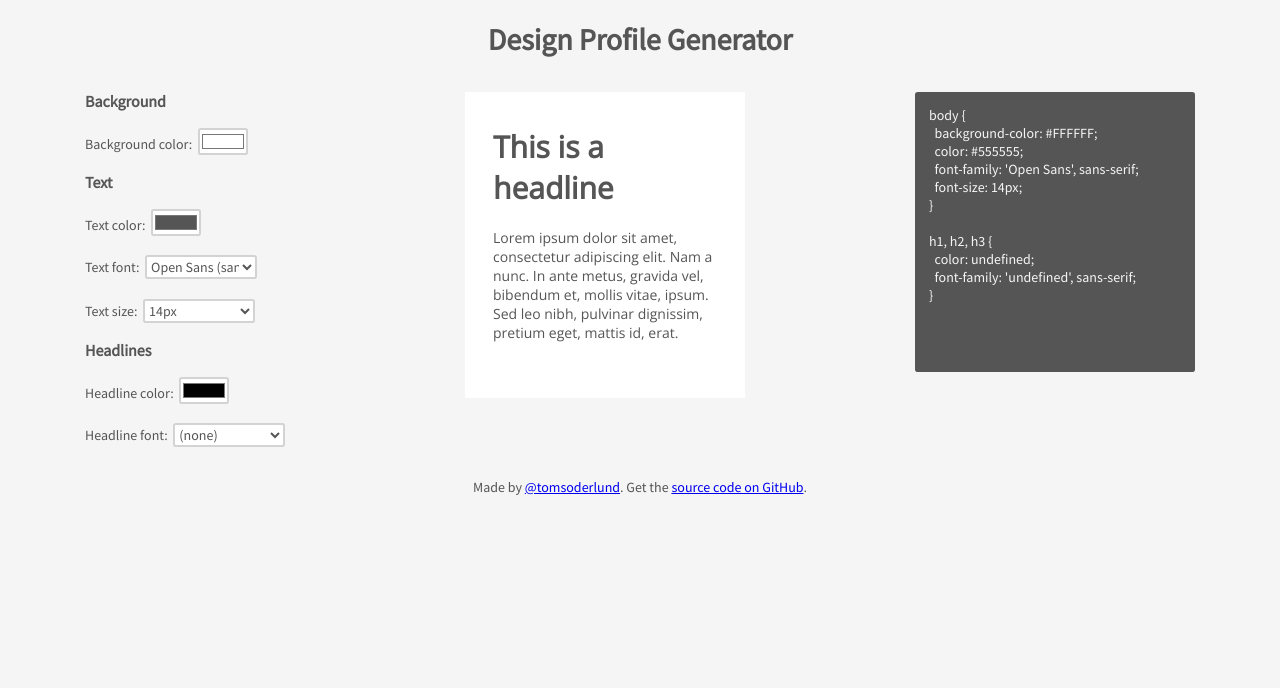
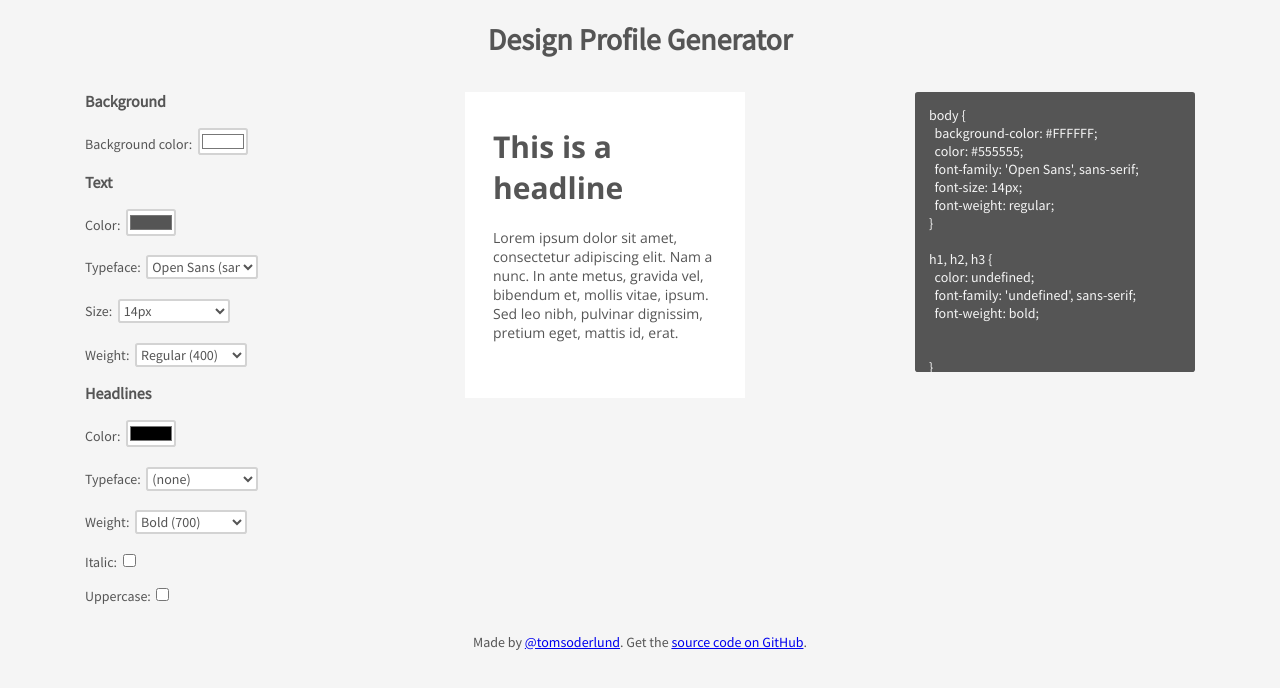
Before and after one commit to tomsoderlund/design-profile-generator, a React (Create React App) app: page / in a window 1280 px wide. Shown: the top 688 px of the page. Built offline with nearby package versions, Linux system fonts and the light colour scheme; a web font is replaced by a local one.

Commit message:
Italic and Uppercase

```diff
--- a/src/components/App.js
+++ b/src/components/App.js
@@ -10,7 +10,9 @@ function App () {
     backgroundColor: '#FFFFFF',
     textColor: '#555555',
     textFont: 'Open Sans',
-    textSize: '14px'
+    textSize: '14px',
+    textWeight: 'regular',
+    headlineWeight: 'bold'
   })
   return (
     <main className='App'>
--- a/src/components/Inputs.js
+++ b/src/components/Inputs.js
@@ -10,6 +10,17 @@ const allFonts = googleFonts.items.sort((a, b) => (a.category > b.category) ? 1
   name: `${item.family} (${shortFontCategory(item.category)})`,
   value: item.family
 }))
+
+const fontWeights = [
+  { name: 'Thin (100)', value: 100 },
+  { name: 'Light (300)', value: 300 },
+  { name: 'Regular (400)', value: 'regular' },
+  { name: 'Medium (500)', value: 500 },
+  { name: 'Semi-Bold (600)', value: 600 },
+  { name: 'Bold (700)', value: 'bold' },
+  { name: 'Extra-Bold (800)', value: 800 },
+  { name: 'Black (900)', value: 900 }
+]
 
 const inputCategories = [
   {
@@ -27,20 +38,26 @@ const inputCategories = [
     fields: [
       {
         name: 'textColor',
-        title: 'Text color',
+        title: 'Color',
         type: 'color'
       },
       {
         name: 'textFont',
-        title: 'Text font',
+        title: 'Typeface',
         type: 'select',
         options: allFonts
       },
       {
         name: 'textSize',
-        title: 'Text size',
+        title: 'Size',
         type: 'select',
         options: ['10px', '12px', '14px', '16px', '18px', '20px']
+      },
+      {
+        name: 'textWeight',
+        title: 'Weight',
+        type: 'select',
+        options: fontWeights
       }
     ]
   },
@@ -49,14 +66,30 @@ const inputCategories = [
     fields: [
       {
         name: 'headlineColor',
-        title: 'Headline color',
+        title: 'Color',
         type: 'color'
       },
       {
         name: 'headlineFont',
-        title: 'Headline font',
+        title: 'Typeface',
         type: 'select',
         options: allFonts
+      },
+      {
+        name: 'headlineWeight',
+        title: 'Weight',
+        type: 'select',
+        options: fontWeights
+      },
+      {
+        name: 'headlineItalic',
+        title: 'Italic',
+        type: 'checkbox'
+      },
+      {
+        name: 'headlineUppercase',
+        title: 'Uppercase',
+        type: 'checkbox'
       }
     ]
   }
@@ -68,9 +101,10 @@ const SmartInput = (props) => props.type === 'select'
 
 export default ({ profile, setProfile }) => {
   const handleChange = (fieldName, event) => {
+    const newValue = Object.prototype.hasOwnProperty.call(event.target, 'checked') ? event.target.checked : event.target.value
     setProfile({
       ...profile,
-      [fieldName]: event.target.value
+      [fieldName]: newValue
     })
   }
 
@@ -89,8 +123,8 @@ export default ({ profile, setProfile }) => {
           ))}
         </div>
       ))}
-      <link rel='stylesheet' href={`https://fonts.googleapis.com/css?family=${profile.textFont}:400&display=swap`} />
-      <link rel='stylesheet' href={`https://fonts.googleapis.com/css?family=${profile.headlineFont}:400,700&display=swap`} />
+      <link rel='stylesheet' href={`https://fonts.googleapis.com/css?family=${profile.textFont}:100,300,400,500,600,700,800,900&display=swap`} />
+      <link rel='stylesheet' href={`https://fonts.googleapis.com/css?family=${profile.headlineFont}:100,300,400,500,600,700,800,900&display=swap`} />
     </DivLeft>
   )
 }
--- a/src/components/OutputCSS.js
+++ b/src/components/OutputCSS.js
@@ -9,11 +9,15 @@ export default ({ profile }) => (
   color: ${profile.textColor};
   font-family: '${profile.textFont}', sans-serif;
   font-size: ${profile.textSize};
+  font-weight: ${profile.textWeight};
 }
 
 h1, h2, h3 {
   color: ${profile.headlineColor};
   font-family: '${profile.headlineFont}', sans-serif;
+  font-weight: ${profile.headlineWeight};
+  ${profile.headlineItalic ? 'font-style: italic;' : ''}
+  ${profile.headlineUppercase ? 'text-transform: uppercase;' : ''}
 }`}
   />
 )
--- a/src/components/Preview.js
+++ b/src/components/Preview.js
@@ -25,9 +25,13 @@ const PreviewBox = styled.div`
   color: ${profile => profile.textColor};
   font-family: ${profile => profile.textFont};
   font-size: ${profile => profile.textSize};
+  font-weight: ${profile => profile.textWeight};
 
   h1, h2, h3 {
     color: ${profile => profile.headlineColor};
     font-family: ${profile => profile.headlineFont};
+    font-weight: ${profile => profile.headlineWeight};
+    ${profile => profile.headlineItalic ? 'font-style: italic;' : ''}
+    ${profile => profile.headlineUppercase ? 'text-transform: uppercase;' : ''}
   }
 `
```
